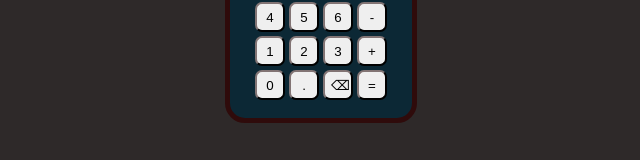
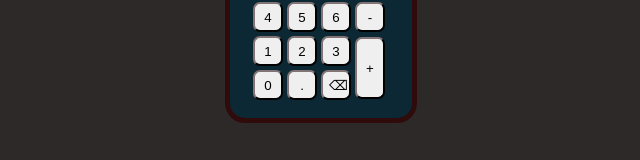
Before and after one commit to joseluishernandezclaros/CalculadoraReact, a React (Vite) app: page / in a window 1280 px wide. Shown: the part 423-583 px from the top of the page, without its empty margins (319-959 px from the left). Built offline with nearby package versions, Linux system fonts and the light colour scheme.

Commit message:
todo igual

```diff
--- a/src/components/Calculadora.jsx
+++ b/src/components/Calculadora.jsx
@@ -280,7 +280,7 @@ function Calculadora() {
                 3
               </button>
             </td>
-            <td>
+            <td rowSpan={2}>
               <button
                 className="nSumar"
                 onClick={() => {
@@ -324,15 +324,14 @@ function Calculadora() {
             </td>
             <td>
               {/* <form> */}
-              <button
+              {/* <button
                 className="nIgual"
                 onClick={() => {
-                  suma();
-                  // resta();
+                  resultado();
                 }}
               >
                 =
-              </button>
+              </button> */}
               {/* </form> */}
             </td>
           </tr>
--- a/src/index.css
+++ b/src/index.css
@@ -86,14 +86,20 @@ body {
   border-color: rgb(46, 41, 41);
 }
 
+.nSumar {
+  height: 62px;
+  width: 30px;
+  border-radius: 7px;
+  border-color: rgb(46, 41, 41);
+}
+
 .nPorciento,
 .nDividir,
 .nMultiplicar,
 .nIgual,
 .nDel,
 .nPunto,
-.nRestar,
-.nSumar {
+.nRestar {
   height: 30px;
   width: 30px;
   border-radius: 7px;
```
